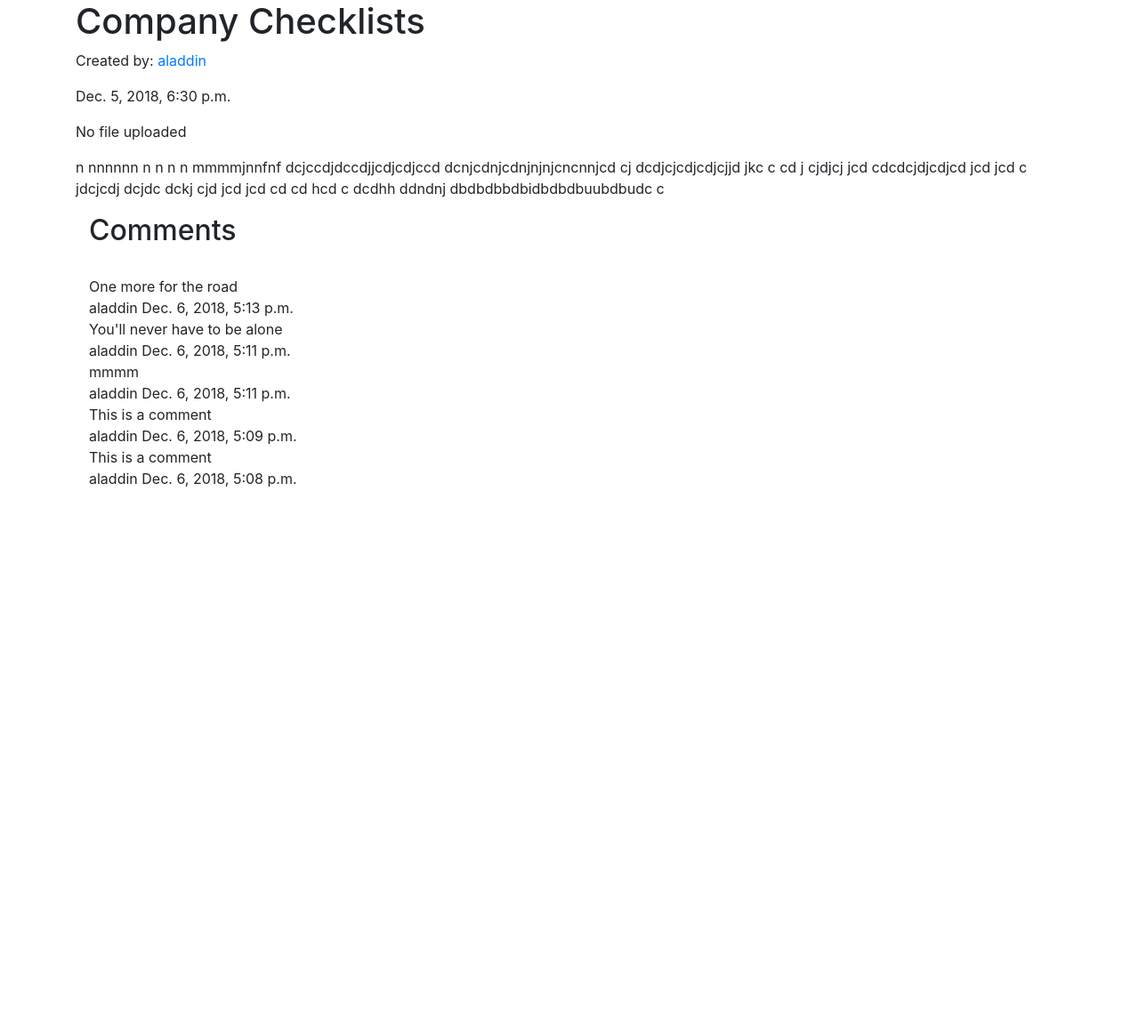
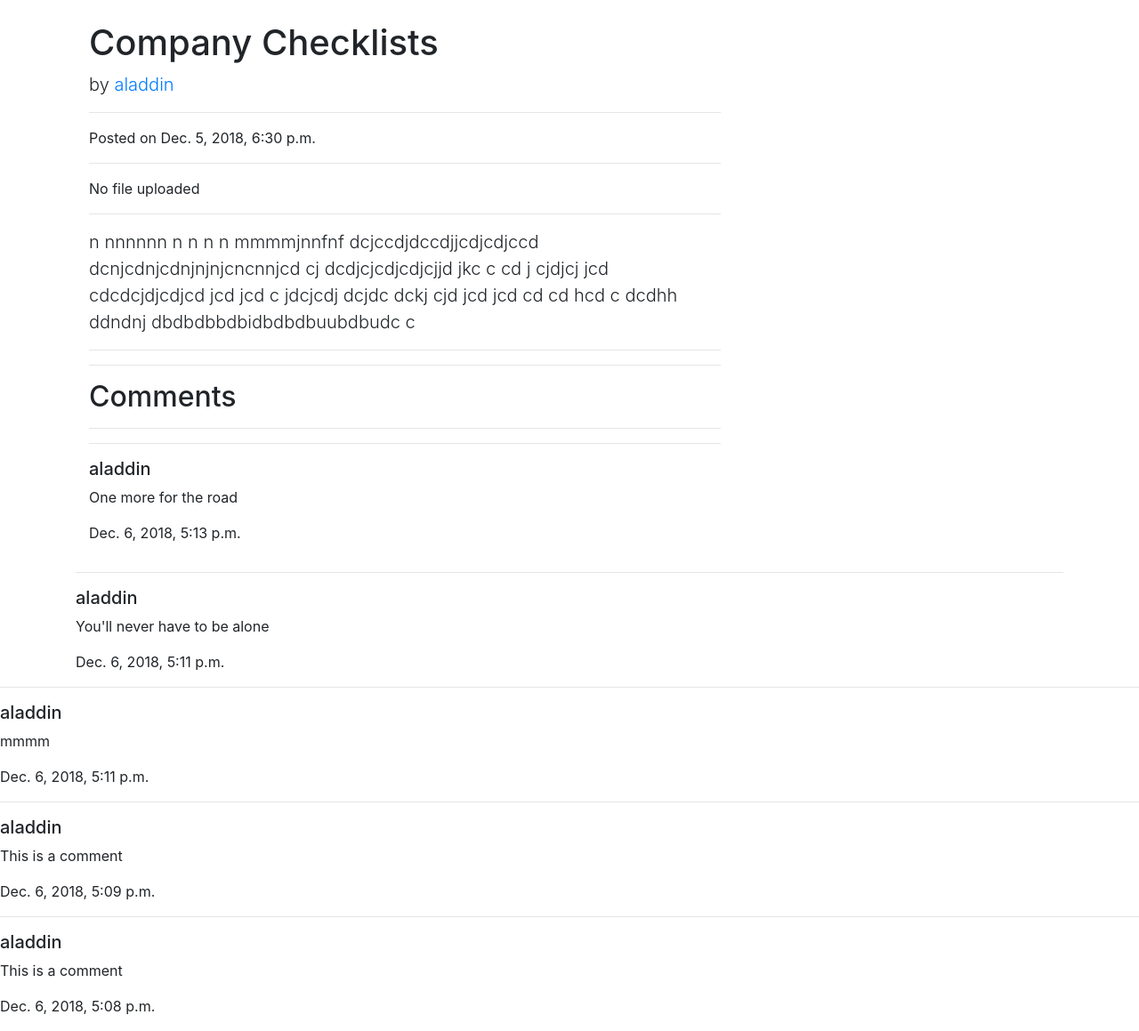
Before and after one commit to garethbreeze1993/django_travel_site, a Django app: page /posts/3 in a window 1280 px wide. Shown: the part 56-1215 px from the top of the page at 89% size. Before the commit the page ends 604 px from the top, so only its background shows below. Run offline with Django 3.2, Linux system fonts and the light colour scheme; data comes from the database, SQL or seed files in the repository; both versions use the stored data as it was after the commit; some libraries are stand-ins or nearby versions.

Commit message:
post detail nearly done one bug

```diff
--- a/posts/templates/posts/post_detail.html
+++ b/posts/templates/posts/post_detail.html
@@ -1,33 +1,66 @@
 {% extends 'base.html' %}
 {% block content %}
-<h1 class="posttitle loader">{{post.title}}</h1> <!-- The name is post for this because this is the default name it is basically the name of the model with
+
+ <!-- The name is post for this because this is the default name it is basically the name of the model with
 first letter in lower case. So the model is called Post in our models.py file -->
-<p>Created by: <a href="{% url 'posts:for_user' username=post.author.username %}">{{post.author}}</a></p>
-<p>{{post.created_date}}</p>
-{% if post.image %}
-<img src = "{{post.image.url}}" class = "img-fluid" height=300 width=500 alt='No Image Uploaded'>
-{% else %}
-<p>No file uploaded</p>
-{% endif %}
-<p class="postcontent">{{post.body|safe|linebreaksbr}}</p>
-<!-- Add like button -->
+
+
+<div class="container">
+
+      <div class="row">
+
+        <!-- Post Content Column -->
+        <div class="col-lg-8">
+
+          <!-- Title -->
+          <h1 class="mt-4">{{post.title}}</h1>
+
+          <!-- Author -->
+          <p class="lead">
+            by
+            <a href="{% url 'posts:for_user' username=post.author.username %}">{{post.author}}</a>
+          </p>
+
+          <hr>
+
+          <!-- Date/Time -->
+          <p>Posted on {{post.created_date}}</p>
+
+          <hr>
+
+          <!-- Preview Image -->
+		{% if post.image %}
+				<img src = "{{post.image.url}}" class = "img-fluid" height=150 width=150 alt='No Image Uploaded'>
+					{% else %}
+								<p>No file uploaded</p>
+			{% endif %}
+          <hr>
+
+          <!-- Post Content -->
+          <p class="lead">{{post.body|safe|linebreaksbr}}</p>
+
+<hr>
 {% if user.is_authenticated and post.author == user %}
-<a href="{% url 'posts:post_delete' pk=post.pk %}" class="btn btn-danger">Delete Post</a>
-<a href="{% url 'posts:post_update' pk=post.pk %}" class="btn btn-warning">Edit Post</a>
+<a href="{% url 'posts:post_delete' pk=post.pk %}" class="btn btn-small btn-danger">Delete Post</a>
+<a href="{% url 'posts:post_update' pk=post.pk %}" class="btn btn-small btn-warning">Edit Post</a>
 
 {% endif %}
-<div class="container">
+<hr>
 <h2>Comments</h2>
+<hr>
 {% if user.is_authenticated %}
-	<a href="{% url 'posts:add_comment' pk=post.pk %}" class='btn btn-primary' > Add Comment</a>
+<a href="{% url 'posts:add_comment' pk=post.pk %}" class='btn btn-primary' > Add Comment</a>
 {% endif %}
 {% for comment in post.comments.all %} <!-- This is from the related name 'comments' that we get from the post models.py. We use the related name comments
 to ink the post model to the comments model. -->
-<br />
-	{{comment.body|safe|linebreaksbr}}
-	<br/>
-	{{comment.author}}
-	{{comment.created_date}}
+<hr>
+	<h5 class="mt-0">{{comment.author}}</h5>
+
+	       <p>{{comment.body|safe|linebreaksbr}}</p>
+
+	<p>{{comment.created_date}}</p>
+</div>
+</div>
+</div>
 {% endfor %}
-</div>
 {% endblock %}
```
Also changed, not shown: posts/templates/posts/post_list.html (+40 -8 lines), db.sqlite3, posts/migrations/0003_auto_20181210_1837.py (added), posts/migrations/0004_auto_20181210_1850.py (added), posts/views.py (line endings or trailing spaces).
